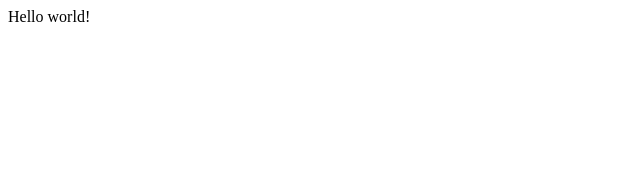
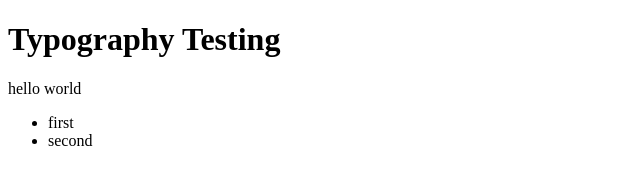
Before and after one commit to wheatpenny/XIAH, a Gatsby site in the folder frontend/: page / in a window 1280 px wide. Shown: the whole page, without its empty margins (0-640 px from the left). Built offline with nearby package versions, Linux system fonts and the light colour scheme; Gatsby itself is replaced by a stand-in of ours.

Commit message:
09-Typography: Update test content.

```diff
--- a/frontend/src/pages/index.js
+++ b/frontend/src/pages/index.js
@@ -5,7 +5,14 @@ export default function Home() {
   return (
     <>
       <SEO title="Home" />
-      <div>Hello world!</div>
+      <div>
+        <h1>Typography Testing</h1>
+        <p>hello world</p>
+        <ul>
+          <li>first</li>
+          <li>second</li>
+        </ul>
+      </div>
     </>
   );
 }
```
